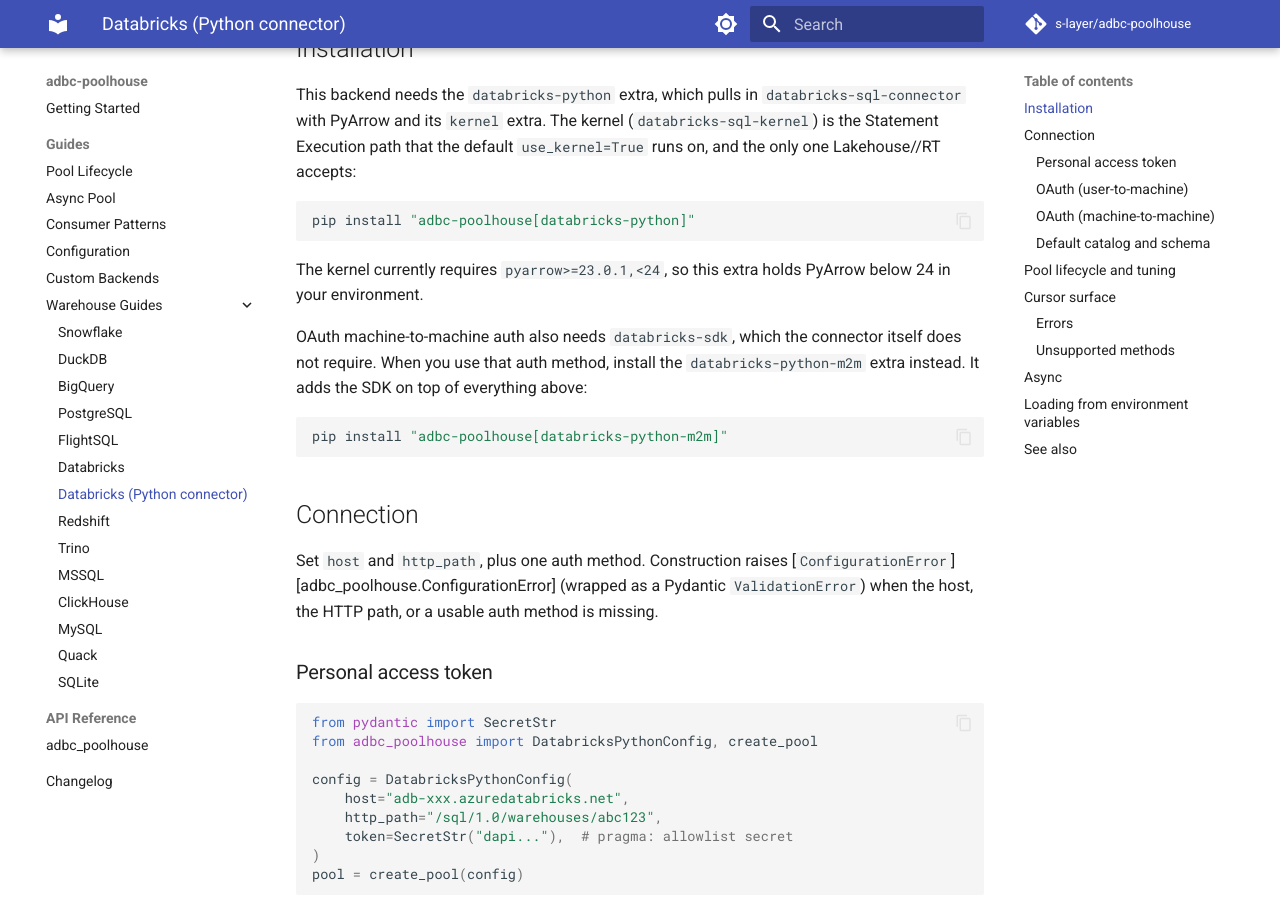
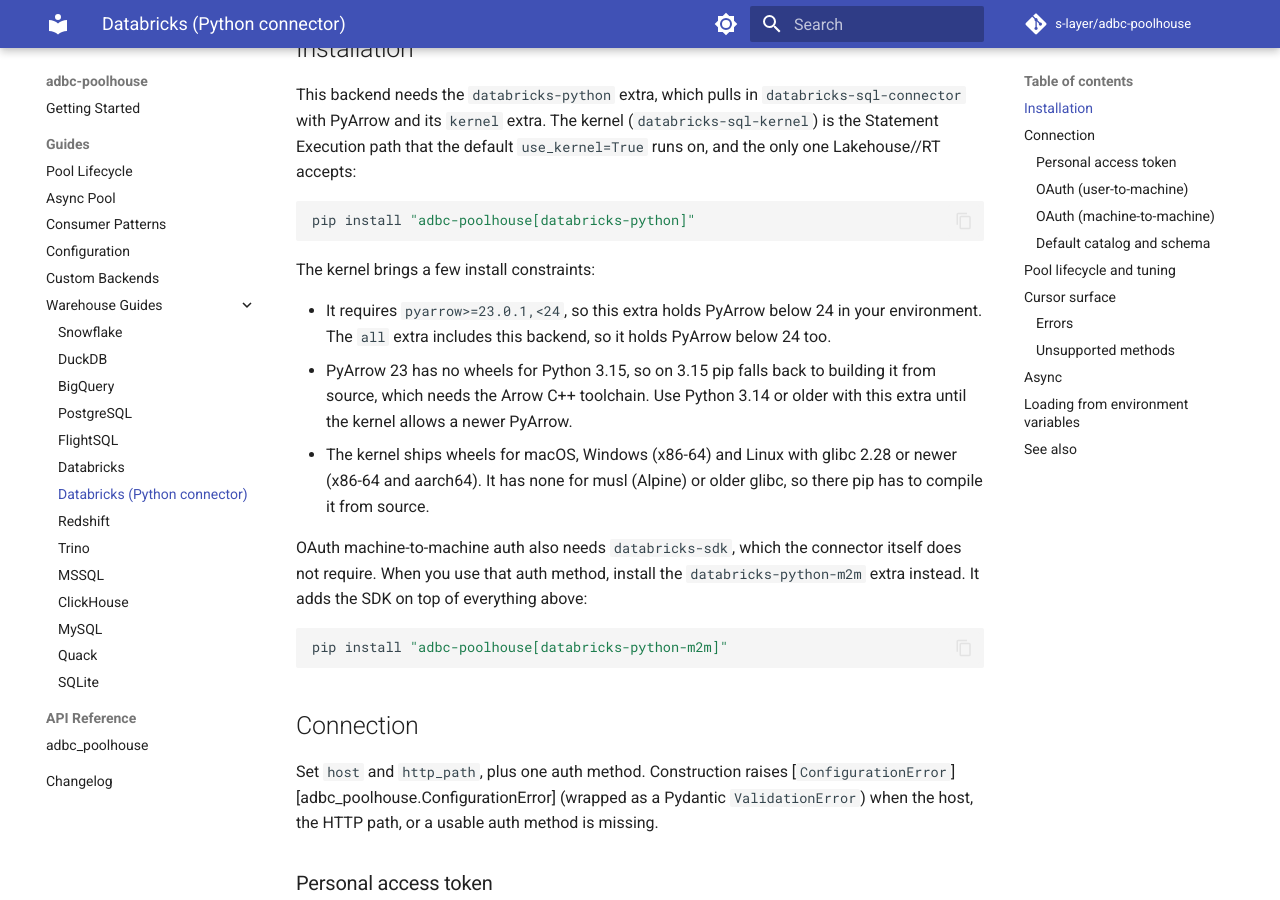
Before and after one commit to anentropic/adbc-poolhouse, an MkDocs documentation site: the page built from docs/src/guides/databricks-python.md, in a window 1280 px wide and 900 px high, scrolled down 409 px. Built offline with MkDocs 1.6.1 and Material for MkDocs 9.7.7, drawn with Linux system fonts in a browser that asks for light colours; comment, search, counter and statistics services are not loaded.

Commit message:
docs(databricks-python): note the kernel's install constraints
Name the all extra under the PyArrow cap, and warn that Python 3.15 and
musl or pre-2.28 glibc hosts have no wheels for PyArrow 23 or the kernel.

Co-Authored-By: Claude Opus 5.5 (1M context) <noreply@anthropic.com>
Claude-Session: https://claude.ai/code/session_01AxtoSQ5mMBoVLJEM6hNDQe

````diff
--- a/docs/src/guides/databricks-python.md
+++ b/docs/src/guides/databricks-python.md
@@ -22,8 +22,17 @@ This backend needs the `databricks-python` extra, which pulls in
 pip install "adbc-poolhouse[databricks-python]"
 ```
 
-The kernel currently requires `pyarrow>=23.0.1,<24`, so this extra holds PyArrow
-below 24 in your environment.
+The kernel brings a few install constraints:
+
+- It requires `pyarrow>=23.0.1,<24`, so this extra holds PyArrow below 24 in your
+  environment. The `all` extra includes this backend, so it holds PyArrow below
+  24 too.
+- PyArrow 23 has no wheels for Python 3.15, so on 3.15 pip falls back to building
+  it from source, which needs the Arrow C++ toolchain. Use Python 3.14 or older
+  with this extra until the kernel allows a newer PyArrow.
+- The kernel ships wheels for macOS, Windows (x86-64) and Linux with glibc 2.28 or
+  newer (x86-64 and aarch64). It has none for musl (Alpine) or older glibc, so
+  there pip has to compile it from source.
 
 OAuth machine-to-machine auth also needs `databricks-sdk`, which the
 connector itself does not require. When you use that auth method, install the
````
Also changed, not shown: docs/src/changelog.md (+1 -1 lines).
